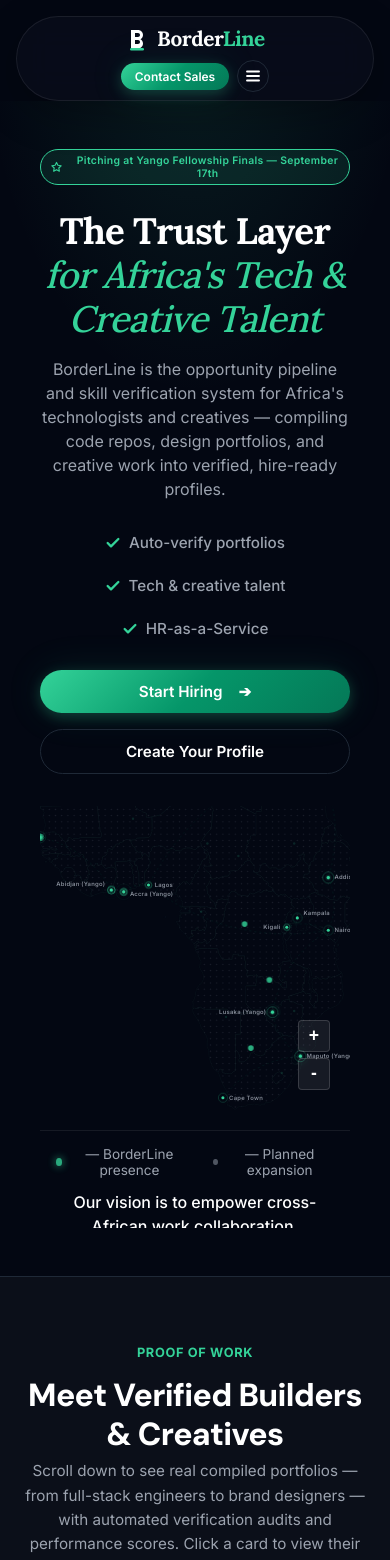
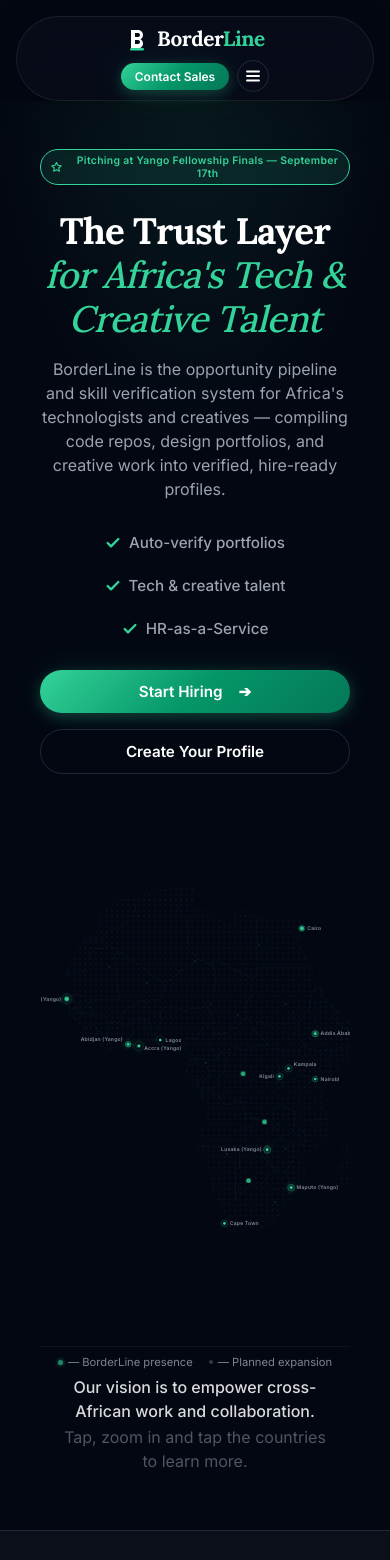
Before and after one commit to BorderlineHQ/borderline-app, a Next.js app: page / in a window 390 px wide. Shown: the top 1560 px of the page. Built offline with nearby package versions, Linux system fonts and the light colour scheme.

Commit message:
revamped Africa map for mobile and PC

```diff
--- a/src/app/page.tsx
+++ b/src/app/page.tsx
@@ -379,8 +379,8 @@
           {/* Dedicated Map Viewport Section */}
           <div className="hero-map-viewport" style={{
             width: '100%',
-            maxWidth: '900px',
-            height: 'clamp(380px, 50vh, 520px)',
+            maxWidth: '1400px',
+            height: 'clamp(500px, 80vh, 900px)',
             margin: 'var(--spacing-md) auto 0 auto',
             position: 'relative',
             display: 'flex',
@@ -397,13 +397,13 @@
       <section className="card-stack-section" style={{ backgroundColor: 'var(--color-surface)', borderTop: '1px solid var(--color-border)', borderBottom: '1px solid var(--color-border)' }}>
         <div className="container" style={{ width: '100%' }}>
           <div style={{ textAlign: 'center', maxWidth: '600px', margin: '0 auto var(--spacing-xl) auto' }}>
-            <span className="feature-tag" style={{ color: 'var(--color-accent)', fontWeight: 'bold', fontSize: '0.8rem', letterSpacing: '0.05em' }}>
+            <span className="feature-tag" style={{ color: 'var(--color-accent)', fontWeight: 'bold', fontSize: '0.75rem', letterSpacing: '0.05em' }}>
               PROOF OF WORK
             </span>
-            <h2 style={{ fontSize: '2rem', fontWeight: 800, marginTop: '8px', color: 'var(--color-text-primary)' }}>
+            <h2 style={{ fontSize: '1.25rem', fontWeight: 800, marginTop: '8px', color: 'var(--color-text-primary)' }}>
               Meet Verified Builders & Creatives
             </h2>
-            <p style={{ color: 'var(--color-text-secondary)', fontSize: '0.95rem', marginTop: '6px' }}>
+            <p style={{ color: 'var(--color-text-secondary)', fontSize: '0.8rem', marginTop: '6px' }}>
               Scroll down to see real compiled portfolios — from full-stack engineers to brand designers — with automated verification audits and performance scores. Click a card to view their case studies.
             </p>
           </div>
--- a/src/components/HeroMap.tsx
+++ b/src/components/HeroMap.tsx
@@ -136,20 +136,8 @@
   return `M ${x1} ${y1} Q ${cx} ${cy} ${x2} ${y2}`;
 }
 
-export const HeroMap: React.FC = () => {
+const PulseNodes = React.memo(() => {
   const [activeNodes, setActiveNodes] = useState<Set<number>>(new Set());
-
-  // Interactive tooltips and zooming states
-  const [selectedCountry, setSelectedCountry] = useState<typeof countryData[string] | null>(null);
-  const [tooltipPos, setTooltipPos] = useState({ x: 0, y: 0 });
-  const [scale, setScale] = useState(1);
-  const [offset, setOffset] = useState({ x: 0, y: 0 });
-  const [isDragging, setIsDragging] = useState(false);
-  const [dragStart, setDragStart] = useState({ x: 0, y: 0 });
-
-  const containerRef = useRef<HTMLDivElement>(null);
-  const touchStartDist = useRef<number | null>(null);
-  const touchStartScale = useRef<number>(1);
 
   // Stagger pulses so they feel organic and dynamic
   const pickRandomNodes = useCallback(() => {
@@ -168,80 +156,35 @@
     return () => clearInterval(interval);
   }, [pickRandomNodes]);
 
-  // Zoom & Pan Handlers
-  const handleWheel = (e: React.WheelEvent) => {
-    e.preventDefault();
-    const zoomFactor = 1.1;
-    let newScale = scale;
-    if (e.deltaY < 0) {
-      newScale = Math.min(scale * zoomFactor, 5);
-    } else {
-      newScale = Math.max(scale / zoomFactor, 1);
-    }
-    setScale(newScale);
-    if (newScale === 1) {
-      setOffset({ x: 0, y: 0 });
-    }
-  };
+  return (
+    <>
+      {pulseNodes.map((node, idx) => {
+        const isActive = activeNodes.has(idx);
+        return (
+          <circle
+            key={`pulse-${idx}`}
+            cx={node.x}
+            cy={node.y}
+            r={isActive ? 4.5 : 2}
+            className={`hm-dot${isActive ? ' active' : ''}`}
+          />
+        );
+      })}
+    </>
+  );
+});
+PulseNodes.displayName = 'PulseNodes';
 
-  const handleMouseDown = (e: React.MouseEvent) => {
-    if (scale > 1) {
-      setIsDragging(true);
-      setDragStart({ x: e.clientX - offset.x, y: e.clientY - offset.y });
-    }
-  };
+export const HeroMap = React.memo(() => {
+  // Interactive tooltips states
+  const [selectedCountryId, setSelectedCountryId] = useState<string | null>(null);
+  const [tooltipPos, setTooltipPos] = useState({ x: 0, y: 0 });
+  const containerRef = useRef<HTMLDivElement>(null);
 
-  const handleMouseMove = (e: React.MouseEvent) => {
-    if (isDragging && scale > 1) {
-      setOffset({
-        x: e.clientX - dragStart.x,
-        y: e.clientY - dragStart.y
-      });
-    }
-  };
+  const selectedCountry = selectedCountryId ? countryData[selectedCountryId] : null;
 
-  const handleMouseUp = () => {
-    setIsDragging(false);
-  };
-
-  // Touch Support for Zoom / Pan
-  const handleTouchStart = (e: React.TouchEvent) => {
-    if (e.touches.length === 2) {
-      const dx = e.touches[0].clientX - e.touches[1].clientX;
-      const dy = e.touches[0].clientY - e.touches[1].clientY;
-      touchStartDist.current = Math.sqrt(dx * dx + dy * dy);
-      touchStartScale.current = scale;
-    } else if (e.touches.length === 1 && scale > 1) {
-      setIsDragging(true);
-      setDragStart({ x: e.touches[0].clientX - offset.x, y: e.touches[0].clientY - offset.y });
-    }
-  };
-
-  const handleTouchMove = (e: React.TouchEvent) => {
-    if (e.touches.length === 2 && touchStartDist.current !== null) {
-      const dx = e.touches[0].clientX - e.touches[1].clientX;
-      const dy = e.touches[0].clientY - e.touches[1].clientY;
-      const dist = Math.sqrt(dx * dx + dy * dy);
-      const newScale = Math.max(1, Math.min(touchStartScale.current * (dist / touchStartDist.current), 5));
-      setScale(newScale);
-      if (newScale === 1) {
-        setOffset({ x: 0, y: 0 });
-      }
-    } else if (e.touches.length === 1 && isDragging && scale > 1) {
-      setOffset({
-        x: e.touches[0].clientX - dragStart.x,
-        y: e.touches[0].clientY - dragStart.y
-      });
-    }
-  };
-
-  const handleTouchEnd = () => {
-    setIsDragging(false);
-    touchStartDist.current = null;
-  };
-
-  // Tooltip position calculator
-  const triggerTooltip = (clientX: number, clientY: number, countryId: string) => {
+  // Tooltip position calculator (called once per click/tap, keeping position static)
+  const selectCountry = (clientX: number, clientY: number, countryId: string) => {
     const data = countryData[countryId];
     if (data) {
       if (containerRef.current) {
@@ -251,18 +194,23 @@
           y: clientY - containerRect.top - 100, // Show pop-up slightly above the pointer
         });
       }
-      setSelectedCountry(data);
+      setSelectedCountryId(countryId);
     }
   };
 
-  const handleCountryInteraction = (e: React.MouseEvent<SVGPathElement> | React.TouchEvent<SVGPathElement>, countryId: string) => {
-    const clientX = 'clientX' in e ? e.clientX : e.touches[0].clientX;
-    const clientY = 'clientY' in e ? e.clientY : e.touches[0].clientY;
-    triggerTooltip(clientX, clientY, countryId);
+  const handleCountryClick = (e: React.MouseEvent<SVGPathElement>, countryId: string) => {
+    selectCountry(e.clientX, e.clientY, countryId);
   };
 
-  const handleMarkerInteraction = (e: React.MouseEvent<SVGGElement>, countryId: string) => {
-    triggerTooltip(e.clientX, e.clientY, countryId);
+  const handleCountryTouch = (e: React.TouchEvent<SVGPathElement>, countryId: string) => {
+    const touch = e.touches[0];
+    if (touch) {
+      selectCountry(touch.clientX, touch.clientY, countryId);
+    }
+  };
+
+  const handleMarkerClick = (e: React.MouseEvent<SVGGElement>, countryId: string) => {
+    selectCountry(e.clientX, e.clientY, countryId);
   };
 
   return (
@@ -271,6 +219,7 @@
       className="hero-map-wrapper"
       style={{
         width: '100%',
+        height: '100%',
         display: 'flex',
         flexDirection: 'column',
         alignItems: 'center',
@@ -280,14 +229,6 @@
       <div
         className="hero-map-container"
         aria-hidden="true"
-        onWheel={handleWheel}
-        onMouseDown={handleMouseDown}
-        onMouseMove={handleMouseMove}
-        onMouseUp={handleMouseUp}
-        onMouseLeave={handleMouseUp}
-        onTouchStart={handleTouchStart}
-        onTouchMove={handleTouchMove}
-        onTouchEnd={handleTouchEnd}
         style={{
           width: '100%',
           height: '100%',
@@ -296,9 +237,8 @@
           alignItems: 'center',
           justifyContent: 'center',
           position: 'relative',
-          cursor: scale > 1 ? (isDragging ? 'grabbing' : 'grab') : 'default',
-          overflow: 'hidden',
-          touchAction: 'none',
+          overflow: 'visible',
+          touchAction: 'pan-y',
         }}
       >
         <style>{`
@@ -327,11 +267,18 @@
           .hm-country-interactive {
             fill: transparent;
             cursor: pointer;
-            transition: fill 0.3s ease;
+            transition: fill 0.3s ease, stroke 0.3s ease, stroke-opacity 0.3s ease;
           }
           .hm-country-interactive:hover {
             fill: var(--color-accent);
             fill-opacity: 0.05;
+          }
+          .hm-country-interactive.selected {
+            fill: var(--color-accent);
+            fill-opacity: 0.12;
+            stroke: var(--color-accent);
+            stroke-width: 0.8px;
+            stroke-opacity: 0.6;
           }
 
           .hm-continent-outline {
@@ -464,94 +411,13 @@
           .hero-map-viewport {
             animation: hm-fade-in-up 1.2s cubic-bezier(0.16, 1, 0.3, 1) forwards;
           }
+          /* Mobile specific scale and shift to make map larger and slightly westward */
+          @media (max-width: 768px) {
+            .hero-map-viewport {
+              transform: translateX(-5%) scale(1.2);
+            }
+          }
         `}</style>
-
-        {/* Floating Zoom Controls */}
-        <div style={{
-          position: 'absolute',
-          bottom: '20px',
-          right: '20px',
-          display: 'flex',
-          flexDirection: 'column',
-          gap: '6px',
-          zIndex: 10,
-        }}>
-          <button
-            onClick={() => setScale(s => Math.min(s * 1.3, 5))}
-            style={{
-              width: '32px',
-              height: '32px',
-              backgroundColor: 'rgba(255, 255, 255, 0.08)',
-              border: '1px solid rgba(255, 255, 255, 0.15)',
-              borderRadius: '4px',
-              color: 'var(--color-text-primary)',
-              fontSize: '1.1rem',
-              fontWeight: 'bold',
-              cursor: 'pointer',
-              display: 'flex',
-              alignItems: 'center',
-              justifyContent: 'center',
-              backdropFilter: 'blur(4px)',
-              transition: 'background-color 0.2s',
-            }}
-            title="Zoom In"
-          >
-            +
-          </button>
-          <button
-            onClick={() => {
-              const newScale = Math.max(scale / 1.3, 1);
-              setScale(newScale);
-              if (newScale === 1) setOffset({ x: 0, y: 0 });
-            }}
-            style={{
-              width: '32px',
-              height: '32px',
-              backgroundColor: 'rgba(255, 255, 255, 0.08)',
-              border: '1px solid rgba(255, 255, 255, 0.15)',
-              borderRadius: '4px',
-              color: 'var(--color-text-primary)',
-              fontSize: '1.1rem',
-              fontWeight: 'bold',
-              cursor: 'pointer',
-              display: 'flex',
-              alignItems: 'center',
-              justifyContent: 'center',
-              backdropFilter: 'blur(4px)',
-              transition: 'background-color 0.2s',
-            }}
-            title="Zoom Out"
-          >
-            -
-          </button>
-          {scale > 1 && (
-            <button
-              onClick={() => {
-                setScale(1);
-                setOffset({ x: 0, y: 0 });
-              }}
-              style={{
-                width: '32px',
-                height: '32px',
-                backgroundColor: 'rgba(255, 255, 255, 0.08)',
-                border: '1px solid rgba(255, 255, 255, 0.15)',
-                borderRadius: '4px',
-                color: 'var(--color-text-primary)',
-                fontSize: '0.75rem',
-                fontWeight: 'bold',
-                cursor: 'pointer',
-                display: 'flex',
-                alignItems: 'center',
-                justifyContent: 'center',
-                backdropFilter: 'blur(4px)',
-                transition: 'background-color 0.2s',
-              }}
-              title="Reset Zoom"
-            >
-              ⟲
-            </button>
-          )}
-        </div>
 
         {/* Premium Statistics Card Tooltip/Pop-up */}
         {selectedCountry && (
@@ -576,7 +442,7 @@
             <div style={{ display: 'flex', justifyContent: 'space-between', alignItems: 'center', marginBottom: '8px' }}>
               <span style={{ fontWeight: 'bold', color: 'white', fontSize: '0.95rem' }}>{selectedCountry.name}</span>
               <button
-                onClick={() => setSelectedCountry(null)}
+                onClick={() => setSelectedCountryId(null)}
                 style={{
                   background: 'none',
                   border: 'none',
@@ -599,7 +465,7 @@
         )}
 
         <svg
-          viewBox="70 45 500 595"
+          viewBox="20 40 580 610"
           width="100%"
           height="100%"
           xmlns="http://www.w3.org/2000/svg"
@@ -620,8 +486,8 @@
             </mask>
           </defs>
 
-          {/* Group containing all zoomable and pannable elements */}
-          <g transform={`translate(${offset.x}, ${offset.y}) scale(${scale})`} style={{ transformOrigin: '290px 305px', transition: isDragging ? 'none' : 'transform 0.15s ease-out' }}>
+          {/* Group containing all elements */}
+          <g style={{ transformOrigin: '290px 305px' }}>
             {/* Dotted grid representation of Africa continent */}
             <rect
               x="-5"
@@ -641,15 +507,18 @@
 
             {/* Interactive invisible fill paths for hover/tap targeting */}
             <g>
-              {africaPaths.map((country) => (
-                <path
-                  key={`interactive-${country.id}`}
-                  d={country.d}
-                  className="hm-country-interactive"
-                  onMouseMove={(e) => handleCountryInteraction(e, country.id)}
-                  onTouchStart={(e) => handleCountryInteraction(e, country.id)}
-                />
-              ))}
+              {africaPaths.map((country) => {
+                const isSelected = selectedCountryId === country.id;
+                return (
+                  <path
+                    key={`interactive-${country.id}`}
+                    d={country.d}
+                    className={`hm-country-interactive${isSelected ? ' selected' : ''}`}
+                    onClick={(e) => handleCountryClick(e, country.id)}
+                    onTouchStart={(e) => handleCountryTouch(e, country.id)}
+                  />
+                );
+              })}
             </g>
 
             {/* Outer silhouette outline to define the continent shape clearly */}
@@ -659,19 +528,8 @@
               ))}
             </g>
 
-            {/* Pulsing telemetry data nodes */}
-            {pulseNodes.map((node, idx) => {
-              const isActive = activeNodes.has(idx);
-              return (
-                <circle
-                  key={`pulse-${idx}`}
-                  cx={node.x}
-                  cy={node.y}
-                  r={isActive ? 4.5 : 2}
-                  className={`hm-dot${isActive ? ' active' : ''}`}
-                />
-              );
-            })}
+            {/* Pulsing telemetry data nodes (isolated state to prevent full SVG re-render) */}
+            <PulseNodes />
 
             {/* Connection arcs with travelling data dots */}
             {arcs.map(([fi, ti], idx) => {
@@ -700,7 +558,7 @@
                 <g
                   key={city.name}
                   style={{ cursor: 'pointer' }}
-                  onMouseEnter={(e) => handleMarkerInteraction(e, city.countryId)}
+                  onClick={(e) => handleMarkerClick(e, city.countryId)}
                 >
                   {isYangoHub ? (
                     <>
@@ -749,44 +607,45 @@
       <div style={{
         width: '100%',
         maxWidth: '700px',
-        marginTop: '20px',
-        padding: '15px var(--spacing-md)',
-        borderTop: '1px solid rgba(255, 255, 255, 0.08)',
+        marginTop: '10px',
+        padding: '8px var(--spacing-md)',
+        borderTop: '1px solid rgba(255, 255, 255, 0.05)',
         display: 'flex',
         flexDirection: 'column',
         alignItems: 'center',
         textAlign: 'center',
-        gap: '12px'
+        gap: '6px'
       }}>
         {/* Subtle Dots Legend */}
         <div style={{
           display: 'flex',
-          gap: '24px',
+          gap: '16px',
           alignItems: 'center',
           justifyContent: 'center',
-          fontSize: '0.85rem',
-          color: 'var(--color-text-secondary)'
+          fontSize: '0.7rem',
+          color: 'var(--color-text-secondary)',
+          opacity: 0.8
         }}>
-          <div style={{ display: 'flex', alignItems: 'center', gap: '8px' }}>
+          <div style={{ display: 'flex', alignItems: 'center', gap: '5px' }}>
             <span style={{
-              width: '8px',
-              height: '8px',
+              width: '5px',
+              height: '5px',
               borderRadius: '50%',
               backgroundColor: 'var(--color-accent)',
-              boxShadow: '0 0 8px var(--color-accent)',
+              boxShadow: '0 0 4px var(--color-accent)',
               display: 'inline-block',
               animation: 'hm-pulse 2s infinite'
             }} />
             <span>— BorderLine presence</span>
           </div>
 
-          <div style={{ display: 'flex', alignItems: 'center', gap: '8px' }}>
+          <div style={{ display: 'flex', alignItems: 'center', gap: '5px' }}>
             <span style={{
-              width: '6px',
-              height: '6px',
+              width: '4px',
+              height: '4px',
               borderRadius: '50%',
               backgroundColor: 'var(--color-text-secondary)',
-              opacity: 0.5,
+              opacity: 0.4,
               display: 'inline-block'
             }} />
             <span>— Planned expansion</span>
@@ -794,15 +653,16 @@
         </div>
 
         {/* Vision & Action Prompt */}
-        <div style={{ fontSize: '0.85rem', color: 'var(--color-text-secondary)', lineHeight: '1.5' }}>
-          <p style={{ color: 'var(--color-text-primary)', fontWeight: '500', marginBottom: '4px' }}>
-            Our vision is to empower cross-African work collaboration.
+        <div style={{ fontSize: '0.72rem', color: 'var(--color-text-secondary)', lineHeight: '1.4' }}>
+          <p style={{ color: 'var(--color-text-primary)', fontWeight: '500', marginBottom: '2px', opacity: 0.85 }}>
+            Our vision is to empower cross-African work and collaboration.
           </p>
-          <p style={{ fontSize: '0.8rem', opacity: 0.7 }}>
+          <p style={{ fontSize: '0.65rem', opacity: 0.5 }}>
             Tap, zoom in and tap the countries to learn more.
           </p>
         </div>
       </div>
     </div>
   );
-};
+});
+HeroMap.displayName = 'HeroMap';
```
